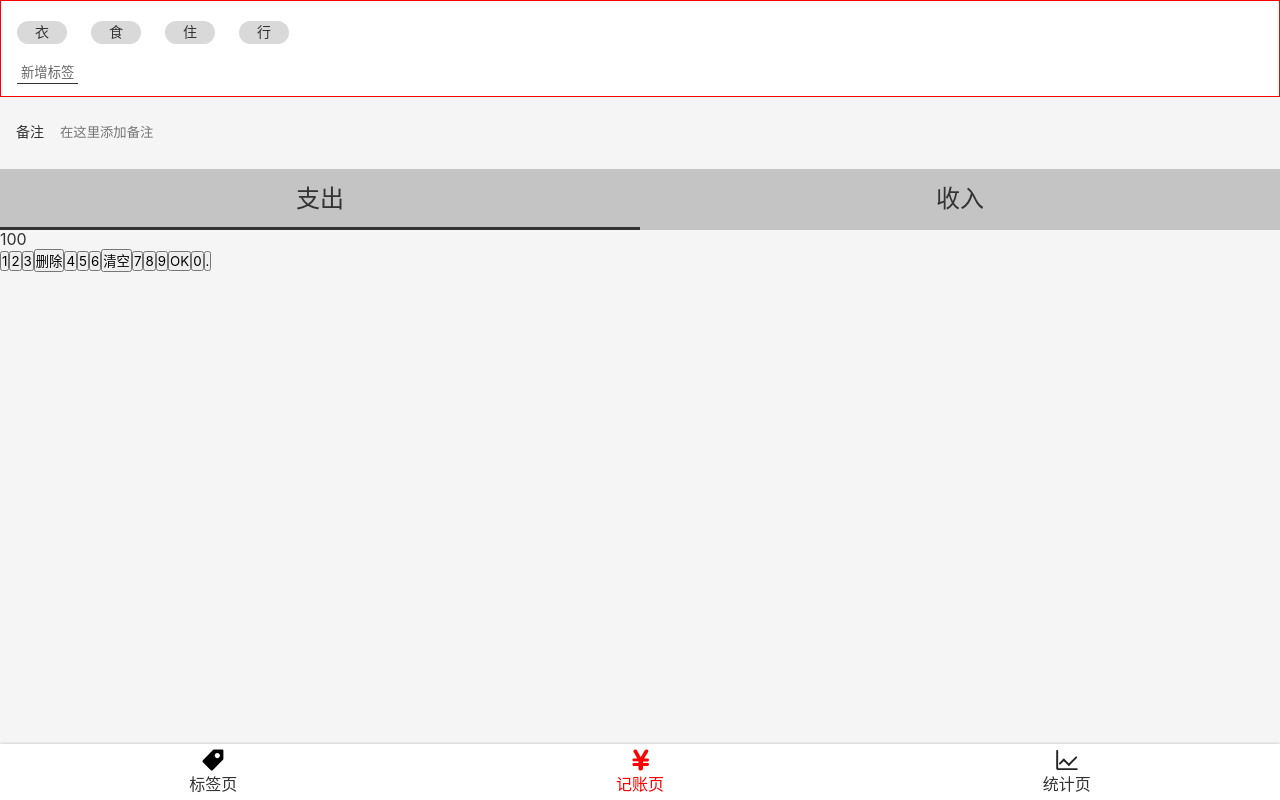
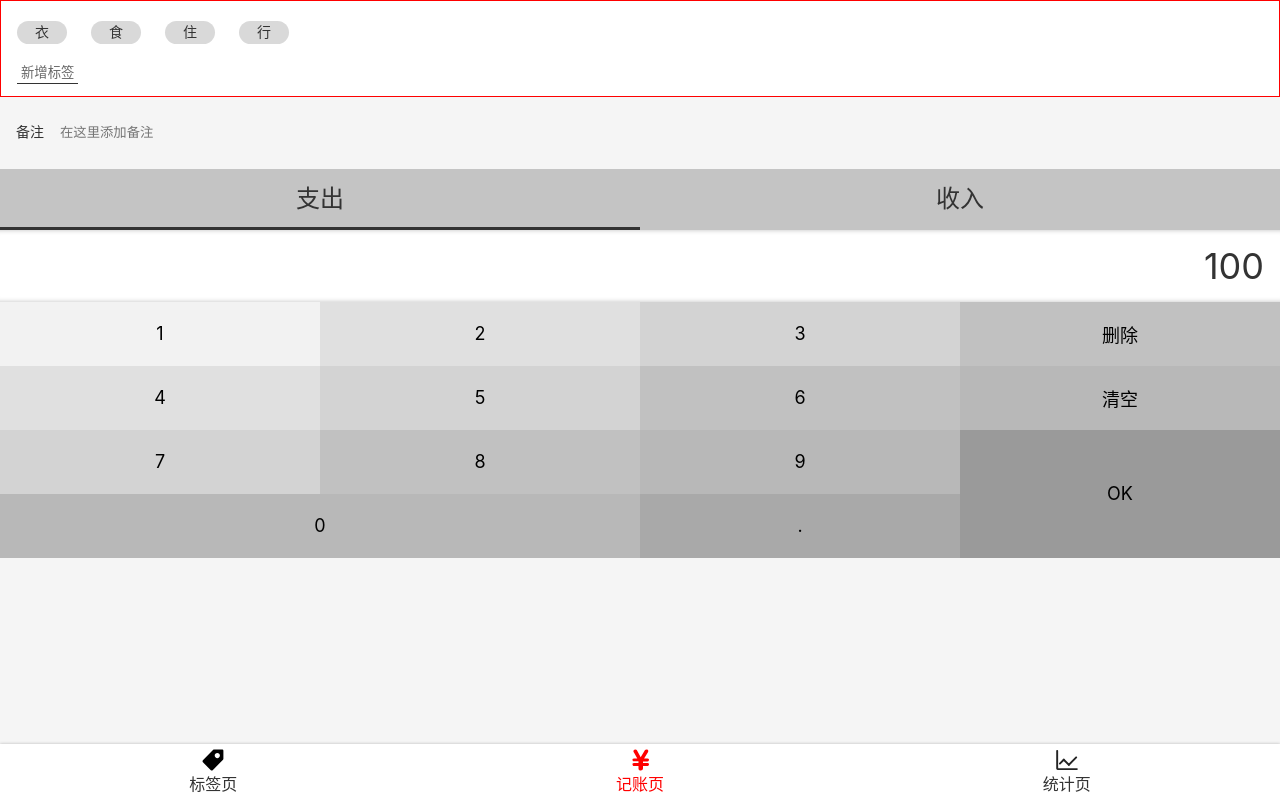
Before and after one commit to jiang-N/morney, a React app: page /#/money in a window 1280 px wide. Built offline with nearby package versions, Linux system fonts and the light colour scheme.

Commit message:
Money.tsx 之 数字面板 UI 完成

```diff
--- a/src/views/Money.tsx
+++ b/src/views/Money.tsx
@@ -73,7 +73,60 @@
 `;
 
 const NumberPadSection = styled.section`
-
+  display:flex;
+  flex-direction: column;
+  > .output{
+    background:white;
+    font-size: 36px;
+    line-height: 72px;
+    text-align:right;
+    padding: 0 16px;
+    box-shadow: inset 0 -5px 5px -5px rgba(0,0,0,0.25),inset 0 5px 5px -5px rgba(0,0,0,0.25);
+  }
+  > .pad{
+    > button{
+      font-size: 18px;
+      float: left;
+      width: 25%;
+      height: 64px;
+      border: none;
+      &.ok{
+        height: 128px;
+        float: right;
+      }
+      &.zero{
+        width: 50%;
+      }
+      &:nth-child(1){
+        background: #f2f2f2;
+      }
+      &:nth-child(2),
+      &:nth-child(5){
+        background: #e0e0e0;
+      }
+      &:nth-child(3),
+      &:nth-child(6),
+      &:nth-child(9){
+        background: #d3d3d3;
+      }
+      &:nth-child(4),
+      &:nth-child(7),
+      &:nth-child(10){
+        background: #c1c1c1;
+      }
+      &:nth-child(8),
+      &:nth-child(11),
+      &:nth-child(13){
+        background: #b8b8b8;
+      }
+      &:nth-child(12){
+        background: #9a9a9a;
+      }
+      &:nth-child(14){
+        background: #a9a9a9;
+      }
+    }
+  }
 `;
 
 
@@ -102,8 +155,8 @@
         </ul>
       </CategorySection>
       <NumberPadSection>
-        <div>100</div>
-        <div>
+        <div className='output'>100</div>
+        <div className='pad clearfix'>
           <button>1</button>
           <button>2</button>
           <button>3</button>
@@ -115,8 +168,8 @@
           <button>7</button>
           <button>8</button>
           <button>9</button>
-          <button>OK</button>
-          <button>0</button>
+          <button className='ok'>OK</button>
+          <button className='zero'>0</button>
           <button>.</button>
         </div>
       </NumberPadSection>
```
